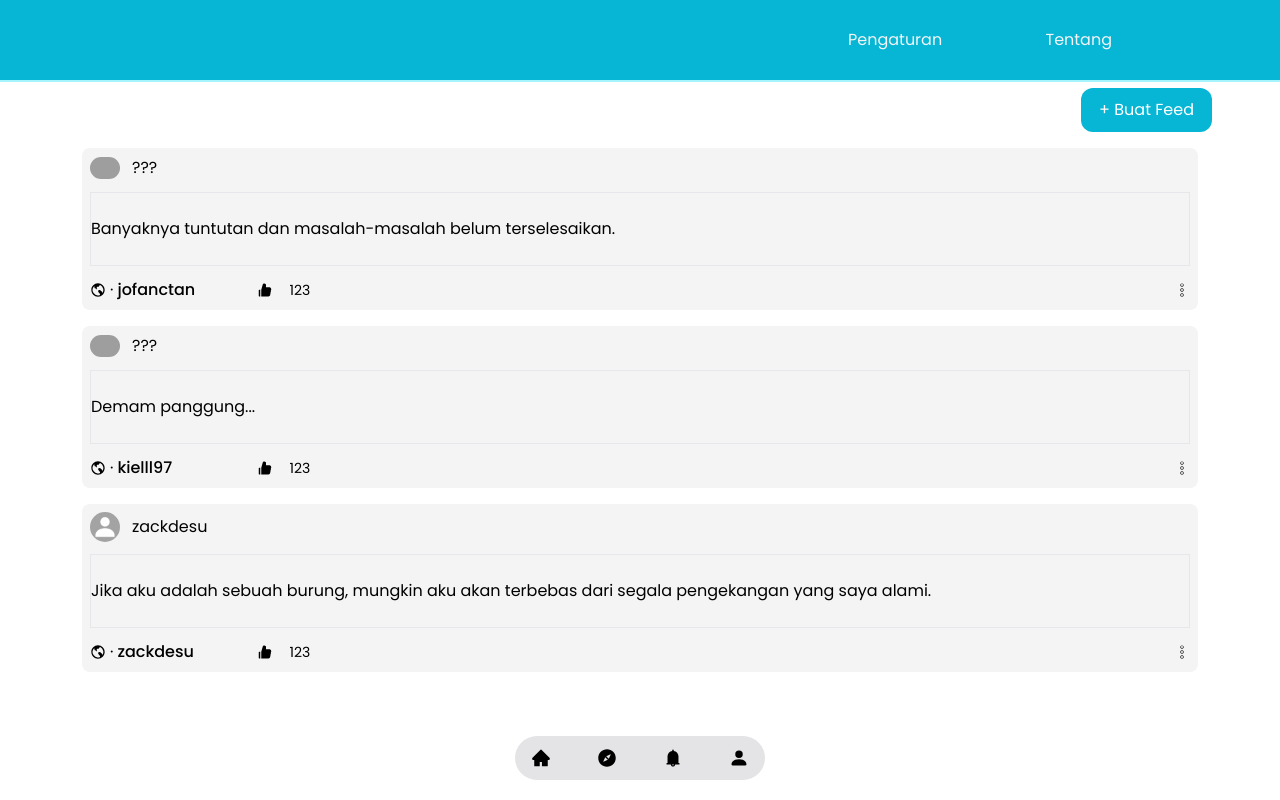
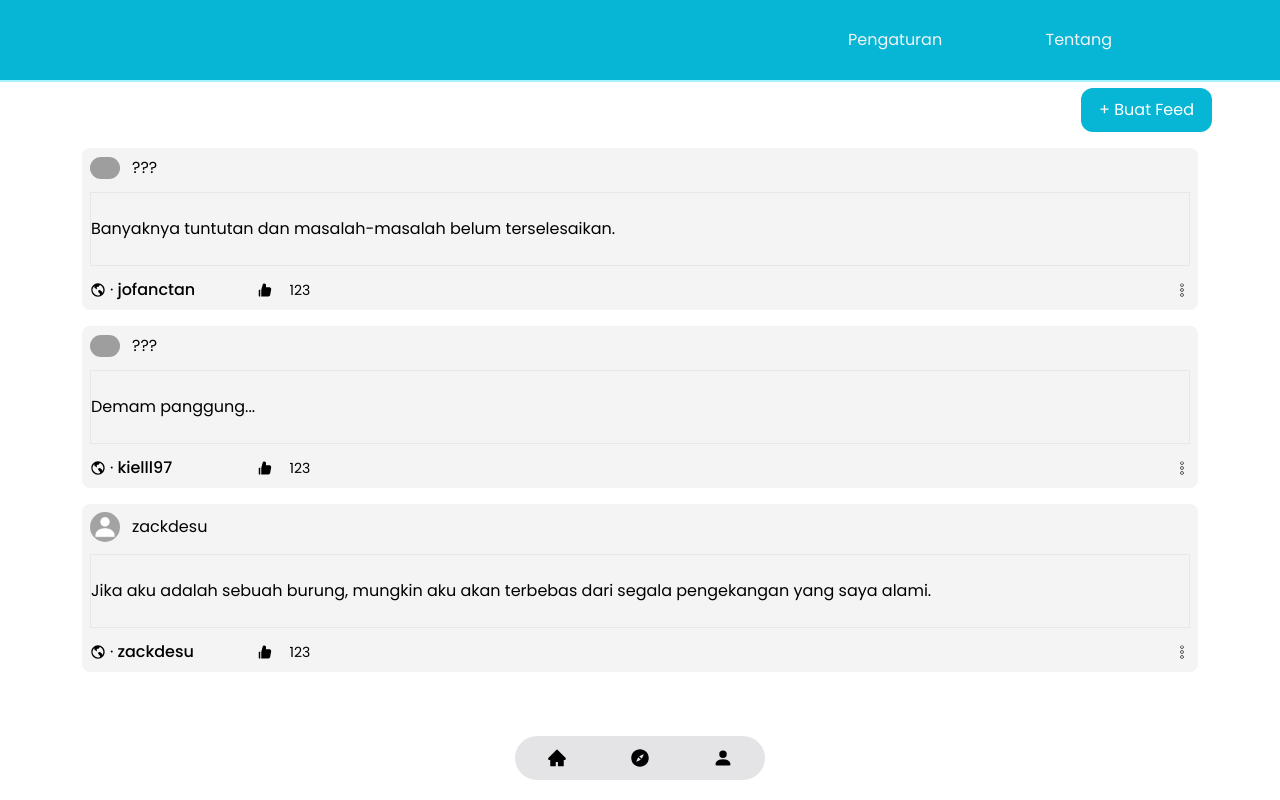
Before and after one commit to zackdesu/konseling-sekolah, a React (Vite) app in the folder frontend/: page /feed in a window 1280 px wide. Built offline with nearby package versions, Linux system fonts and the light colour scheme; grey boxes are pictures that could not be loaded.

Commit message:
del: notification route menu

```diff
--- a/frontend/src/Components/menu.tsx
+++ b/frontend/src/Components/menu.tsx
@@ -1,18 +1,15 @@
-import { AiFillCompass, AiFillHome, AiFillBell } from "react-icons/ai";
+import { AiFillCompass, AiFillHome } from "react-icons/ai";
 import { BsFillPersonFill } from "react-icons/bs";
 import { Link } from "react-router-dom";
 const Menu = () => {
   return (
     <div className="mx-auto fixed bottom-5 left-0 right-0 max-w-[250px] w-[55%] min-[500px]:w-[40%] md:w-1/3">
-      <div className="bg-zinc-200 px-4 py-3 flex justify-between items-center rounded-full relative z-30">
+      <div className="bg-zinc-200 px-8 py-3 flex justify-between items-center rounded-full relative z-30">
         <Link to={"/"}>
           <AiFillHome size={20} className="min-w-[20px]" />
         </Link>
         <Link to={"/feed"}>
           <AiFillCompass size={20} className="max-[450px]:min-w-[20px]" />
-        </Link>
-        <Link to={"/notification"}>
-          <AiFillBell size={20} className="max-[450px]:min-w-[20px]" />
         </Link>
         <Link to={"/profil"}>
           <BsFillPersonFill size={20} className="max-[450px]:min-w-[20px]" />
```
